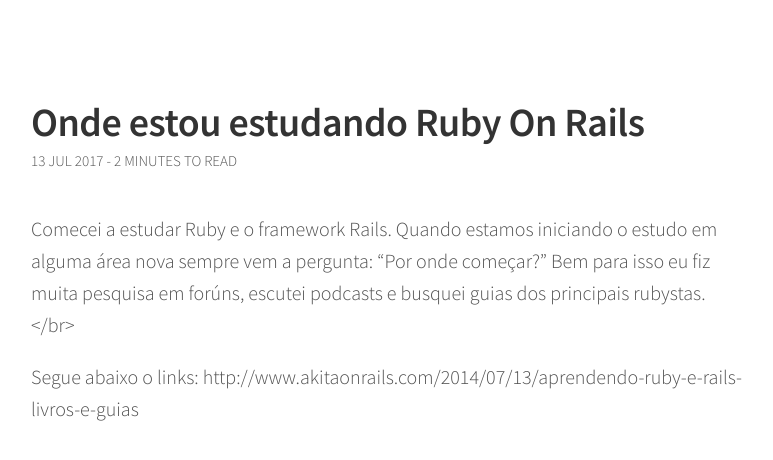
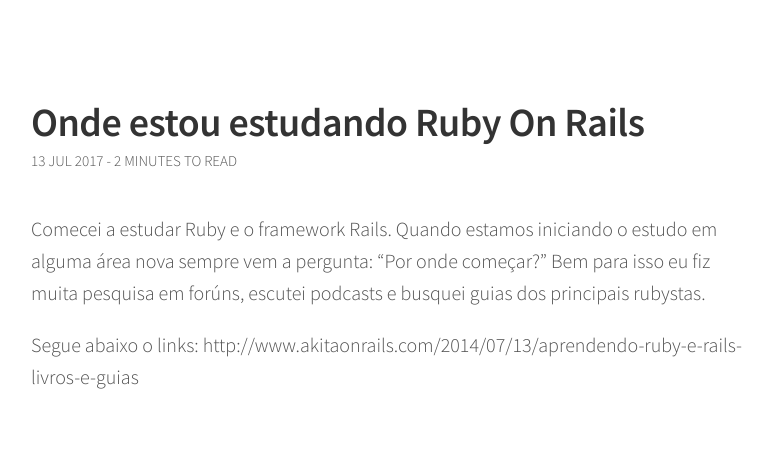
Before and after one commit to danilocandido/danilocandido.github.io, a Jekyll site: the page built from _posts/2017-07-01-estudando-ruby-on-rails.markdown, in a window 1280 px wide. Shown: the top 460 px of the page, without its empty margins (249-1022 px from the left). Built offline with Jekyll 4.4.1, drawn with Linux system fonts in a browser that asks for light colours; comment, search, counter and statistics services are not loaded.

Commit message:
editando br

```diff
--- a/_posts/2017-07-01-estudando-ruby-on-rails.markdown
+++ b/_posts/2017-07-01-estudando-ruby-on-rails.markdown
@@ -6,7 +6,7 @@ categories: jekyll update
 ---
 
 Comecei a estudar Ruby e o framework Rails. Quando estamos iniciando o estudo em alguma área nova sempre vem a pergunta: "Por onde começar?"
-Bem para isso eu fiz muita pesquisa em forúns, escutei podcasts e busquei guias dos principais rubystas. </br>
+Bem para isso eu fiz muita pesquisa em forúns, escutei podcasts e busquei guias dos principais rubystas. <br/>
 
 Segue abaixo o links:
 http://www.akitaonrails.com/2014/07/13/aprendendo-ruby-e-rails-livros-e-guias
```
Also changed, not shown: 1 other file.
